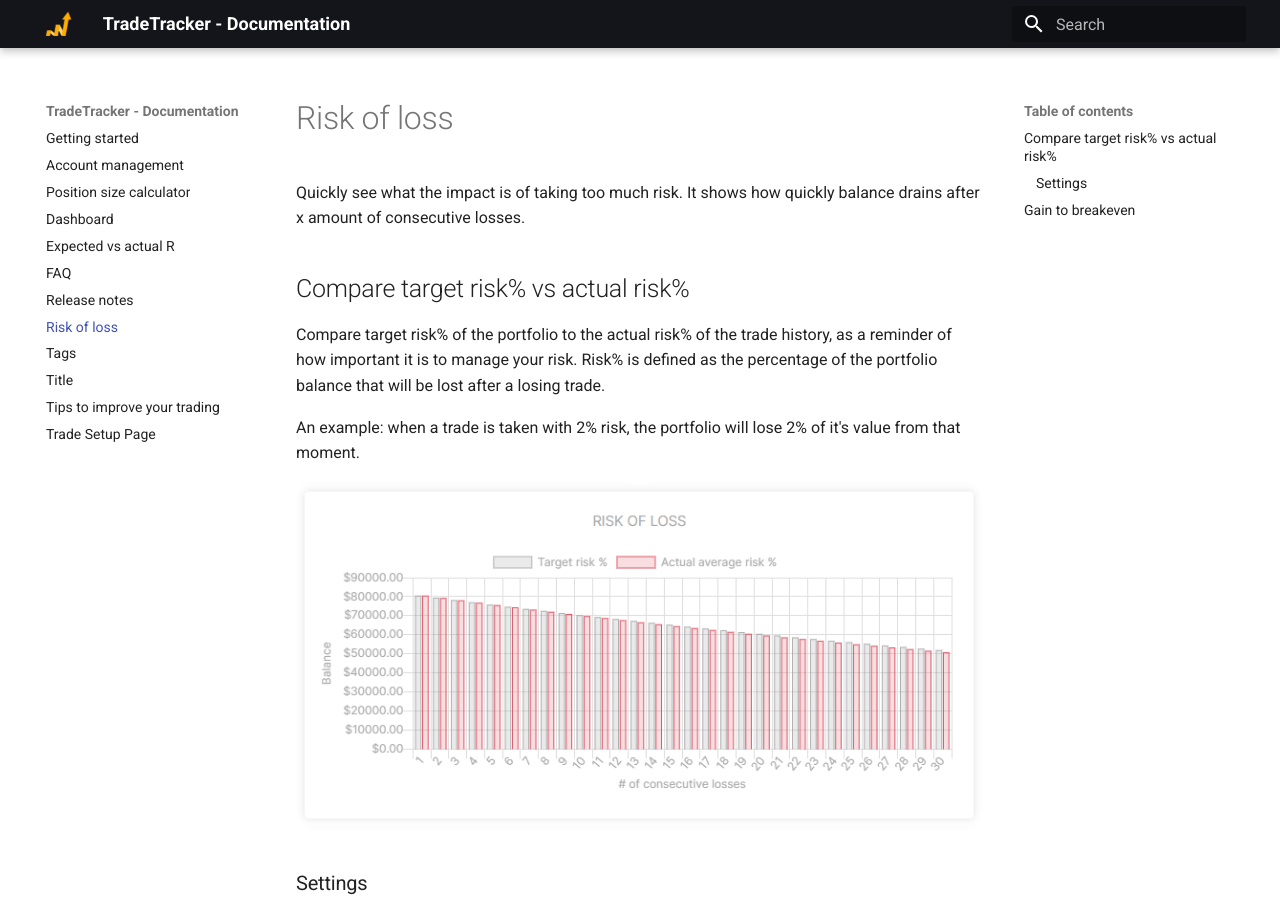
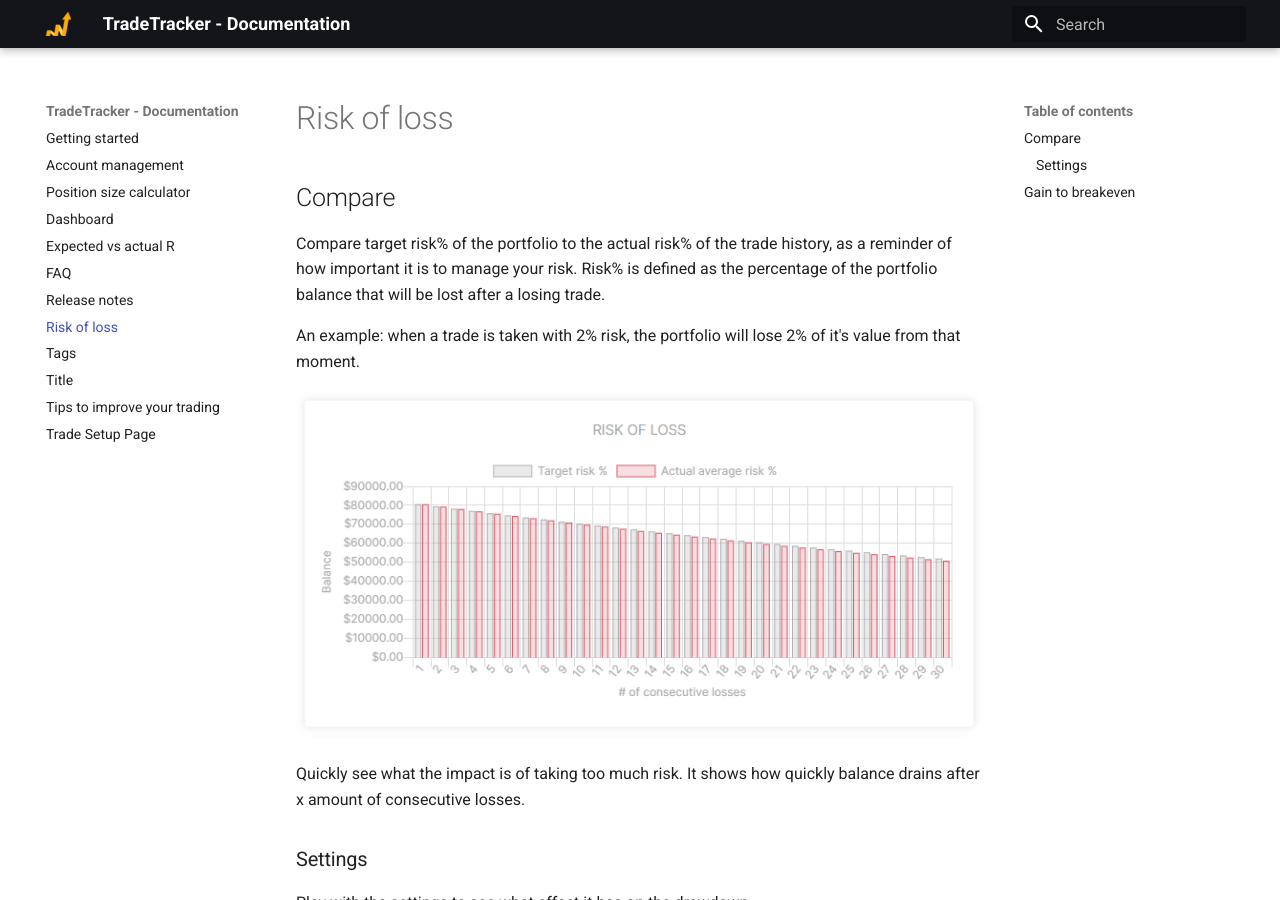
Before and after one commit to TradeTracker/docs, an MkDocs documentation site: the page built from docs/riskofloss.md, in a window 1280 px wide and 900 px high. Built offline with MkDocs 1.6.1 and Material for MkDocs 9.7.7, drawn with Linux system fonts in a browser that asks for light colours.

Commit message:
image fix

```diff
--- a/docs/riskofloss.md
+++ b/docs/riskofloss.md
@@ -1,13 +1,15 @@
 # Risk of loss
-Quickly see what the impact is of taking too much risk. It shows how quickly balance drains after x amount of consecutive losses.
 
-## Compare target risk% vs actual risk%
+
+## Compare
 Compare target risk% of the portfolio to the actual risk% of the trade history, as a reminder of how important it is to manage your risk.
 Risk% is defined as the percentage of the portfolio balance that will be lost after a losing trade.
 
 An example: when a trade is taken with 2% risk, the portfolio will lose 2% of it's value from that moment.
 
 ![RiskOfLoss](riskofloss.png)
+
+Quickly see what the impact is of taking too much risk. It shows how quickly balance drains after x amount of consecutive losses.
 
 ### Settings
 Play with the settings to see what effect it has on the drawdown.
```
Also changed, not shown: 1 other file.
